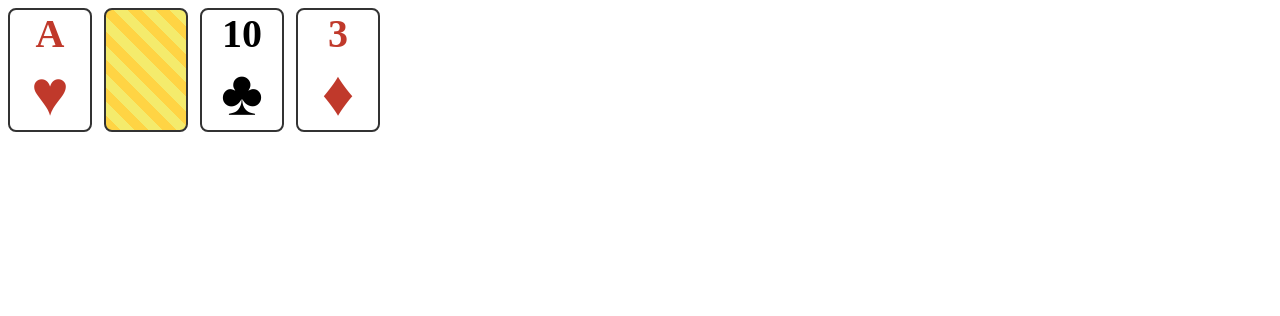
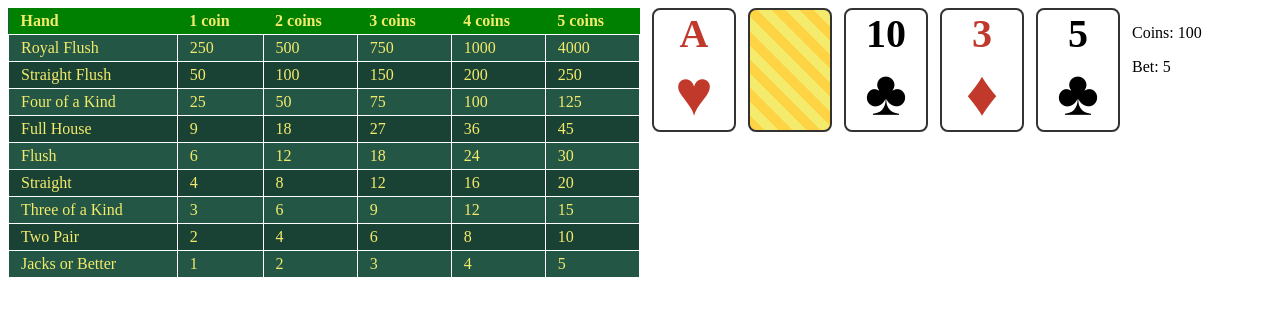
Before and after one commit to valbuilt/Video-Poker, a React (Vite) app: page / in a window 1280 px wide. Shown: the top 316 px of the page. Built offline with nearby package versions, Linux system fonts and the light colour scheme.

Commit message:
feat: add TotalCoins, CurrentBet, and PayoutTable components

```diff
--- a/src/App.tsx
+++ b/src/App.tsx
@@ -1,15 +1,28 @@
 import "./App.css";
 import Card from "./components/Card/Card";
+import TotalCoins from "./components/TotalCoins/TotalCoins";
+import CurrentBet from "./components/CurrentBet/CurrentBet";
+import PayoutTable from "./components/PayoutTable/PayoutTable";
 
 /* Card is the component name, card is the property*/
 export default function App() {
   return (
     <main>
       <div className="hand">
-        <Card card={{ suit: "hearts", rank: "A" }} />
-        <Card card={{ suit: "spades", rank: "K" }} faceDown />
-        <Card card={{ suit: "clubs", rank: "10" }} />
-        <Card card={{ suit: "diamonds", rank: "3" }} />
+        <PayoutTable />
+
+        <div className="hand">
+          <Card card={{ suit: "hearts", rank: "A" }} />
+          <Card card={{ suit: "spades", rank: "K" }} faceDown />
+          <Card card={{ suit: "clubs", rank: "10" }} />
+          <Card card={{ suit: "diamonds", rank: "3" }} />
+          <Card card={{ suit: "clubs", rank: "5" }} />
+        </div>
+
+        <div className="bet-area">
+          <TotalCoins coins={100} />
+          <CurrentBet bet={5} />
+        </div>
       </div>
     </main>
   );
--- /dev/null
+++ b/src/components/CurrentBet/CurrentBet.tsx
@@ -0,0 +1,12 @@
+type CurrentBetProps = {
+  bet: number;
+};
+
+/**
+ * Displays the player's current bet amount for this round.
+ * @param bet - the number of coins currently staked
+ * @returns text showing the current bet
+ */
+export default function CurrentBet({ bet }: CurrentBetProps) {
+  return <p className="current-bet"> Bet: {bet}</p>;
+}
--- /dev/null
+++ b/src/components/PayoutTable/PayoutTable.css
@@ -0,0 +1,27 @@
+.payout-table {
+  width: 50%;
+  border-collapse: collapse;
+
+  background-color: #235644;
+  font-size: 16px;
+  margin-bottom: 30px;
+}
+
+.payout-table thead {
+  background-color: green;
+}
+
+.payout-table tr:nth-child(even) {
+  background-color: #1a4234;
+}
+
+td {
+  border: 1px solid white;
+}
+
+.payout-table th,
+.payout-table td {
+  color: #f4eb6c;
+  text-align: left;
+  padding: 4px 12px;
+}
--- /dev/null
+++ b/src/components/PayoutTable/PayoutTable.tsx
@@ -0,0 +1,48 @@
+import type { Payout } from "../../types";
+import "./PayoutTable.css";
+
+const payouts: Payout[] = [
+  { hand: "Royal Flush", payoutByBet: [250, 500, 750, 1000, 4000] },
+  { hand: "Straight Flush", payoutByBet: [50, 100, 150, 200, 250] },
+  { hand: "Four of a Kind", payoutByBet: [25, 50, 75, 100, 125] },
+  { hand: "Full House", payoutByBet: [9, 18, 27, 36, 45] },
+  { hand: "Flush", payoutByBet: [6, 12, 18, 24, 30] },
+  { hand: "Straight", payoutByBet: [4, 8, 12, 16, 20] },
+  { hand: "Three of a Kind", payoutByBet: [3, 6, 9, 12, 15] },
+  { hand: "Two Pair", payoutByBet: [2, 4, 6, 8, 10] },
+  { hand: "Jacks or Better", payoutByBet: [1, 2, 3, 4, 5] },
+];
+
+/**
+ * Displays a table showing the different poker hands and how much each hand pays for bets from one to five coins.
+ *
+ * The payout values are already defined in this file, so the component does not need any props.
+ * @returns A table containing poker hand names and their corresponding payouts for each bet amount.
+ */
+
+export default function PayoutTable() {
+  return (
+    <table className="payout-table">
+      <thead>
+        <tr>
+          <th>Hand</th>
+          <th>1 coin</th>
+          <th>2 coins</th>
+          <th>3 coins</th>
+          <th>4 coins</th>
+          <th>5 coins</th>
+        </tr>
+      </thead>
+      <tbody>
+        {payouts.map((payoutRow) => (
+          <tr key={payoutRow.hand}>
+            <td>{payoutRow.hand}</td>
+            {payoutRow.payoutByBet.map((payout, index) => (
+              <td key={index}>{payout}</td>
+            ))}
+          </tr>
+        ))}
+      </tbody>
+    </table>
+  );
+}
--- /dev/null
+++ b/src/components/TotalCoins/TotalCoins.tsx
@@ -0,0 +1,11 @@
+type TotalCoinsProps = {
+  coins: number;
+};
+
+/**Displays the player's coin balance
+ * @param coins - the player's current number of coins
+ * @returns text showing the coin count
+ */
+export default function TotalCoins({ coins }: TotalCoinsProps) {
+  return <p className="total-coins"> Coins: {coins}</p>;
+}
```
Also changed, not shown: src/types.ts (+6 -7 lines).
